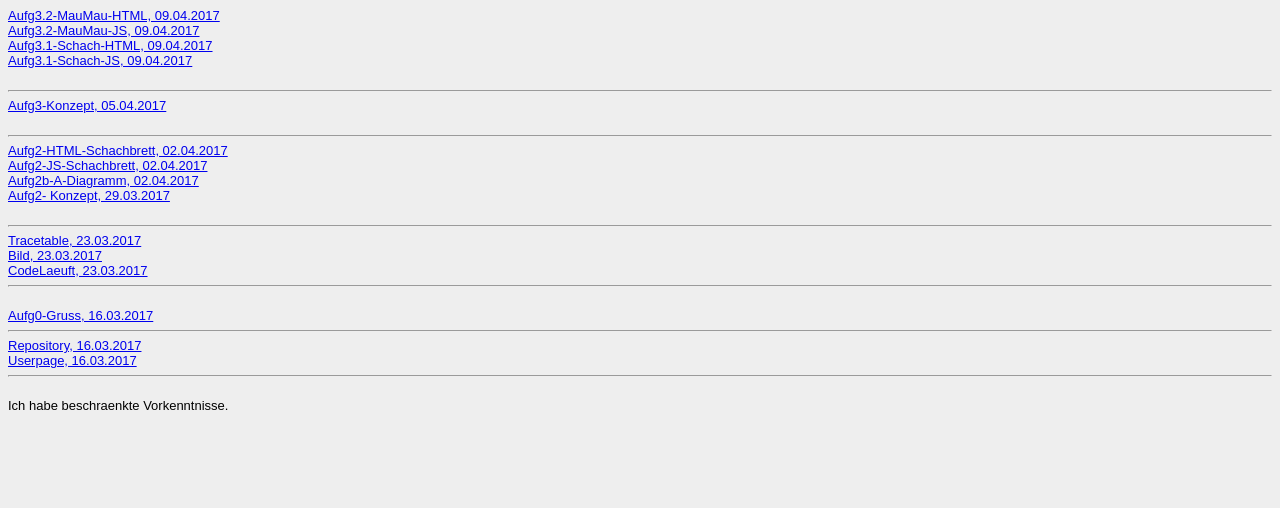
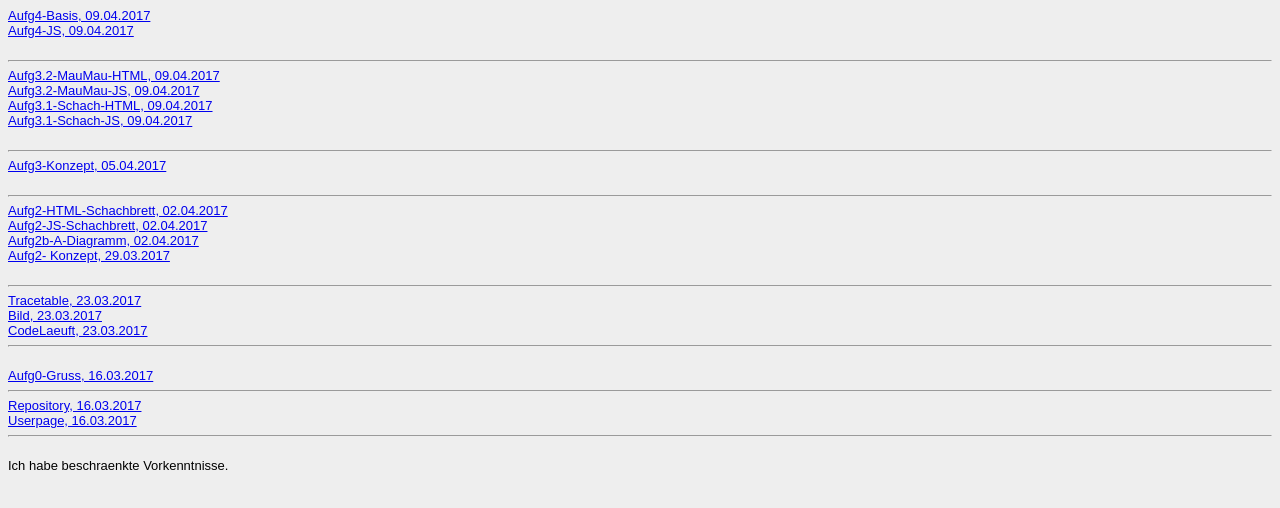
Before and after one commit to Lina-MariaStraub/EIA2-1, a plain HTML site: page Mein-Steckbrief/steckbrief.htm in a window 1280 px wide. Drawn offline with Linux system fonts and the light colour scheme.

Commit message:
Ha hochgeladen

```diff
--- a/Mein-Steckbrief/steckbrief.htm
+++ b/Mein-Steckbrief/steckbrief.htm
@@ -6,6 +6,10 @@
 <!--  <a href=" " target="_blank"> -, .2017</a> -->
 
 
+<a href="https://nadiacredidio.github.io/EIA2/Aufg4/Wiese-Basis.htm" target="_blank"> Aufg4-Basis, 09.04.2017</a> <br>
+<a href="https://nadiacredidio.github.io/EIA2/Aufg4/WieseIdee.js" target="_blank"> Aufg4-JS, 09.04.2017</a> <br>
+<br>
+<hr>
 <a href="https://nadiacredidio.github.io/EIA2/aufg3/Mau-Basis.htm" target="_blank"> Aufg3.2-MauMau-HTML, 09.04.2017</a> <br>
 <a href="https://nadiacredidio.github.io/EIA2/aufg3/Mau.js" target="_blank"> Aufg3.2-MauMau-JS, 09.04.2017</a> <br>
 <a href="https://nadiacredidio.github.io/EIA2/aufg3/Sach-Basis3.htm" target="_blank"> Aufg3.1-Schach-HTML, 09.04.2017</a> <br>
```
